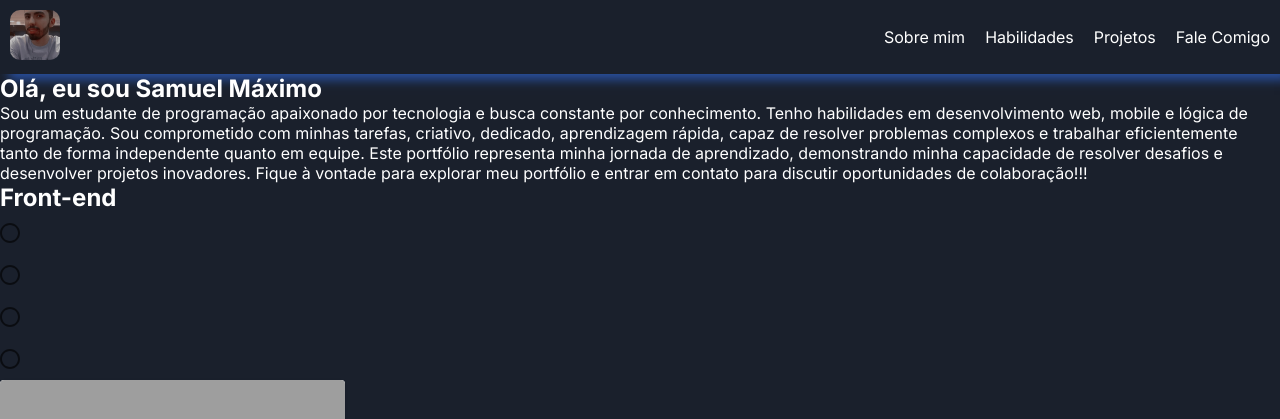
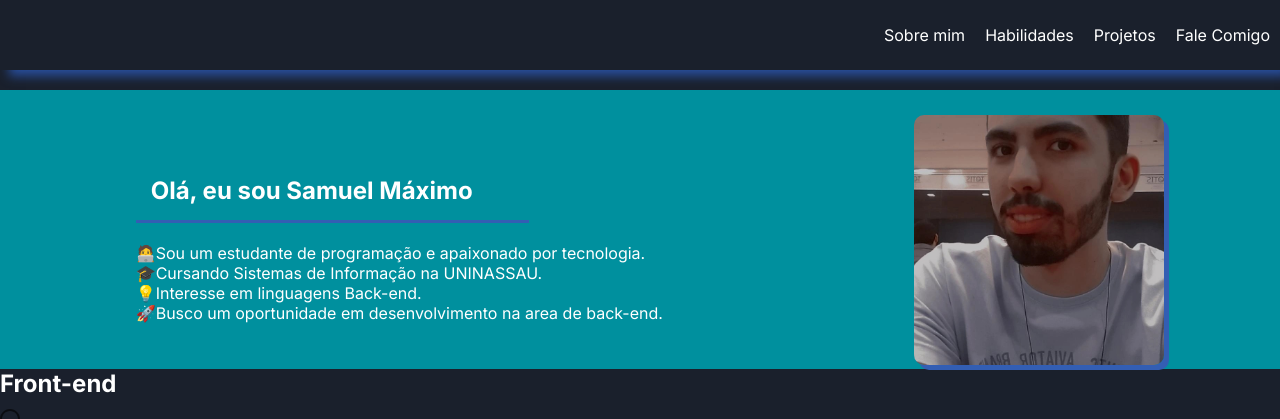
Before and after one commit to samuelmaxi/my-portfolio, a Next.js app: page / in a window 1280 px wide. Shown: the top 419 px of the page. Built offline with nearby package versions, Linux system fonts and the light colour scheme; grey boxes are pictures that could not be loaded.

Commit message:
styling about me

```diff
--- /dev/null
+++ b/src/assets/styles/aboutme.scss
@@ -0,0 +1,38 @@
+// $shadow :#4373d4;
+
+
+.about-me {
+  display: flex;
+  justify-content: space-around;
+  align-items: center;
+  height: 100%;
+  padding-top: 25px;
+  margin-top: 20px;
+  background-color: #00909E;
+
+  .image img {
+    border-radius: 10px;
+    box-shadow: 5px 5px var(--detail);
+    -webkit-border-radius: 10px;
+    -moz-border-radius: 10px;
+    border-radius: 10px;
+    }
+
+  }
+
+  .text {
+    display: flex;
+    flex-direction: column;
+    margin: 20px;
+
+    .title {
+      border-bottom: 20px solid var(--detail);
+      border-bottom: 3px solid var(--detail);
+      padding: 15px;
+      width: 393px;
+    }
+
+    .content {
+      margin-top: 20px;
+    }
+  }
--- a/src/styles/header.scss
+++ b/src/assets/styles/header.scss
@@ -4,8 +4,8 @@
   background-color: var(--bg-primary);
   box-shadow: 9px 6px 10px #284e9c;
   box-sizing: border-box;
-  padding-top: 10px;
-  padding-bottom: 10px;
+  padding-top: 25px;
+  padding-bottom: 25px;
 
 
 
--- a/src/components/aboutme.js
+++ b/src/components/aboutme.js
@@ -1,16 +1,28 @@
 /* eslint-disable react/no-unescaped-entities */
 import { React } from 'react'
-
+import '@/assets/styles/aboutme.scss'
+import Image from 'next/image';
 export function AboutMe() {
   return (
     <section className="about-me">
       <div className="text">
         <h1 className='title'>Olá, eu sou Samuel Máximo</h1>
-        <p className='contet'>
-        Sou um estudante de programação apaixonado por tecnologia e busca constante por conhecimento. Tenho habilidades em desenvolvimento web, mobile e lógica de programação. Sou comprometido com minhas tarefas, criativo, dedicado, aprendizagem rápida, capaz de resolver problemas complexos e trabalhar eficientemente tanto de forma independente quanto em equipe. Este portfólio representa minha jornada de aprendizado, demonstrando minha capacidade de resolver desafios e desenvolver projetos inovadores. Fique à vontade para explorar meu portfólio e entrar em contato para discutir oportunidades de colaboração!!!
+        <p className='content'>
+          <p>🧑‍💻Sou um estudante de programação e apaixonado por tecnologia.</p>
+          <p>🎓Cursando Sistemas de Informação na UNINASSAU.</p>
+          <p>💡Interesse em linguagens Back-end.</p>
+          <p>🚀Busco um oportunidade em desenvolvimento na area de back-end.</p>
         </p>
       </div>
-      <div className="image"></div>
+      <div className="image">
+        <Image
+          src="/icon-perfil.jpg"
+          alt="Perfil icon"
+          width={250}
+          height={250}
+          // style={{ borderRadius: '10px'}}
+        />
+      </div>
     </section>
   );
 }
--- a/src/components/header.js
+++ b/src/components/header.js
@@ -1,17 +1,17 @@
 import Image from "next/image";
-import '../styles/header.scss';
+import '@/assets/styles/header.scss';
 
 export function Header(){
   return(
     <section className="header">
         <div className="icon">
-          <Image
+          {/* <Image
             src="/icon-perfil.jpg"
             alt="Perfil icon"
             width={50}
             height={50}
             style={{borderRadius: '10px', marginLeft: '10px'}}
-          />
+          /> */}
         </div>
         <ul className="info-page">
           <li><a href="#about-me">Sobre mim</a></li>
```
Also changed, not shown: 1 other file (tests, documents, lock files or other folders).
